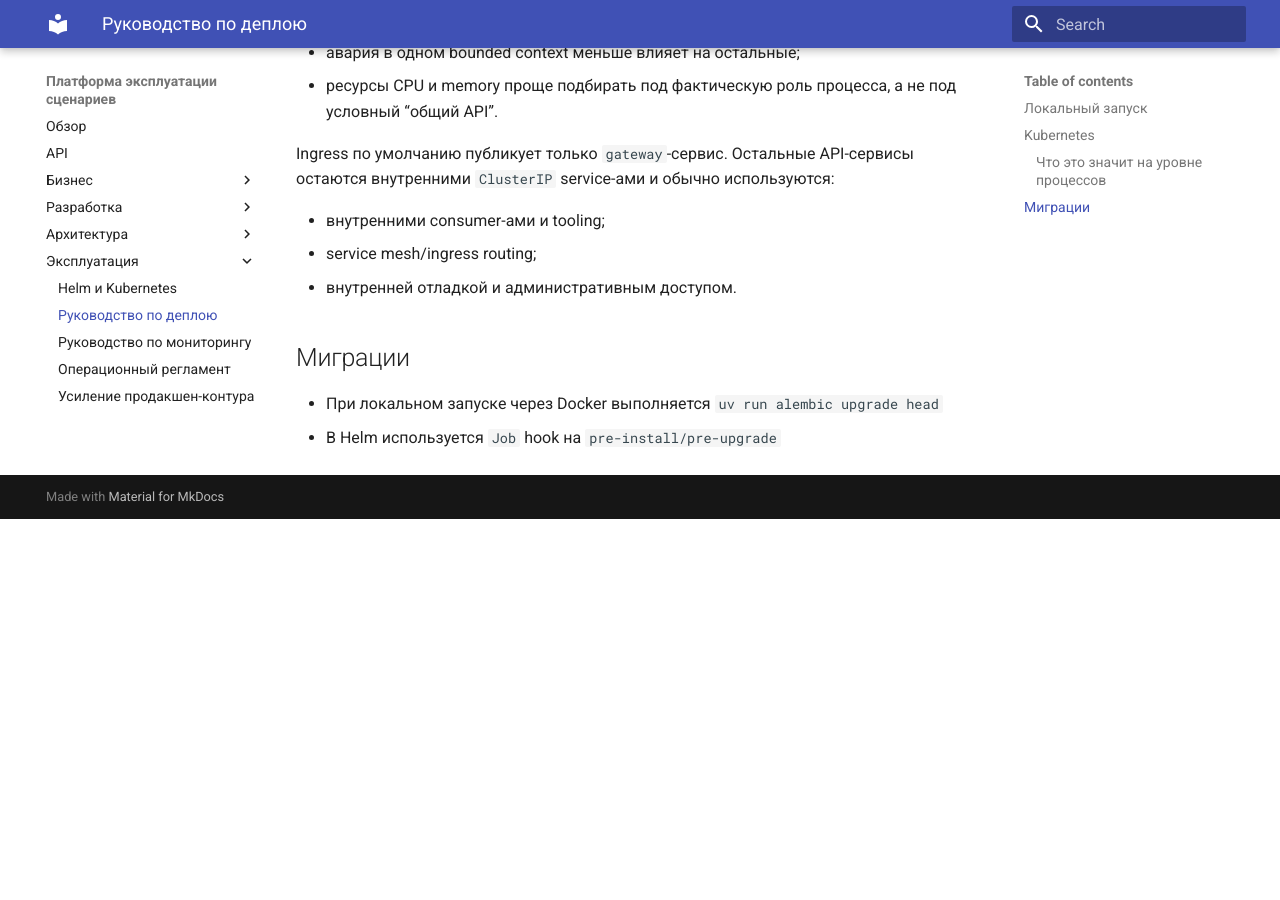
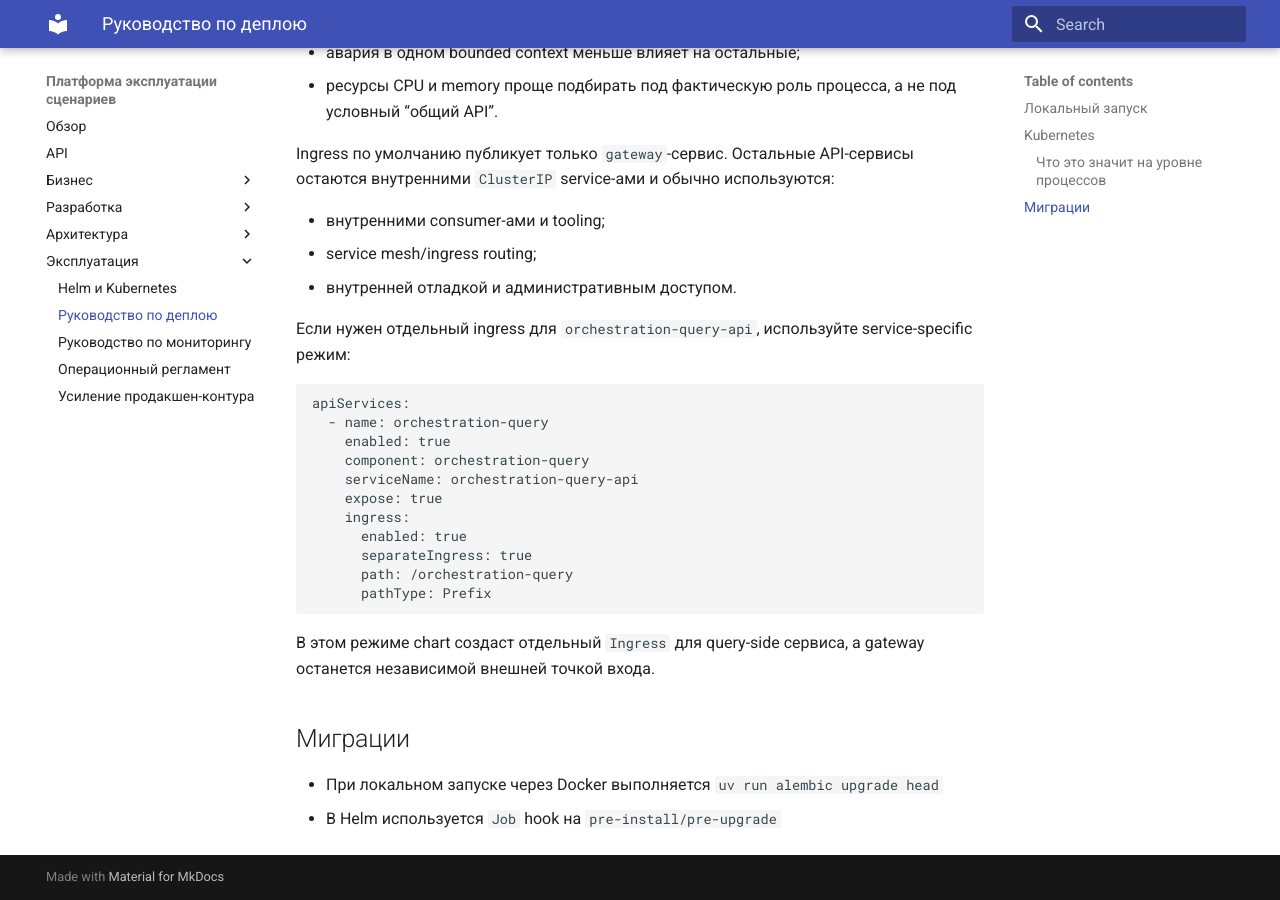
Before and after one commit to sergeyenikeev/FastAPI_Layers, an MkDocs documentation site: the page built from docs/operations/deployment-guide.md, in a window 1280 px wide and 900 px high, scrolled down 1943 px. Built offline with MkDocs 1.6.1 and Material for MkDocs 9.7.7, drawn with Linux system fonts in a browser that asks for light colours; before the commit the page ends 2462 px from its top, so only the background shows below that.

Commit message:
микросервисная архитектура - продолжение 7

````diff
--- a/docs/operations/deployment-guide.md
+++ b/docs/operations/deployment-guide.md
@@ -71,6 +71,24 @@ Ingress по умолчанию публикует только `gateway`-сер
 - service mesh/ingress routing;
 - внутренней отладкой и административным доступом.
 
+Если нужен отдельный ingress для `orchestration-query-api`, используйте service-specific режим:
+
+```yaml
+apiServices:
+  - name: orchestration-query
+    enabled: true
+    component: orchestration-query
+    serviceName: orchestration-query-api
+    expose: true
+    ingress:
+      enabled: true
+      separateIngress: true
+      path: /orchestration-query
+      pathType: Prefix
+```
+
+В этом режиме chart создаст отдельный `Ingress` для query-side сервиса, а gateway останется независимой внешней точкой входа.
+
 ## Миграции
 
 - При локальном запуске через Docker выполняется `uv run alembic upgrade head`
````
Also changed, not shown: README.md (+2 -0 lines), docs/architecture/overview.md (+12 -0 lines), docs/operations/monitoring-guide.md (+2 -0 lines), docs/operations/runbook.md (+17 -0 lines), 2 other files.
